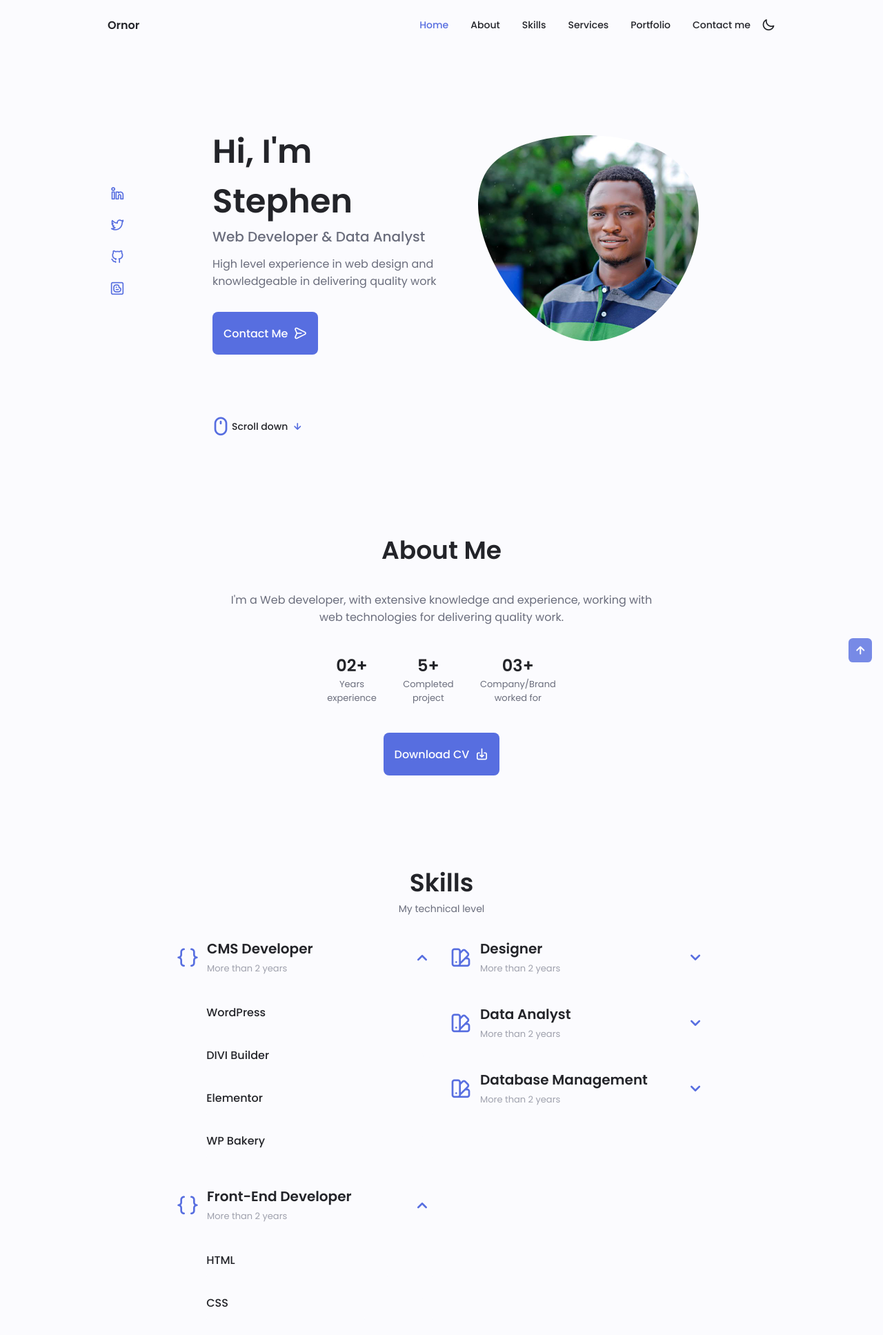
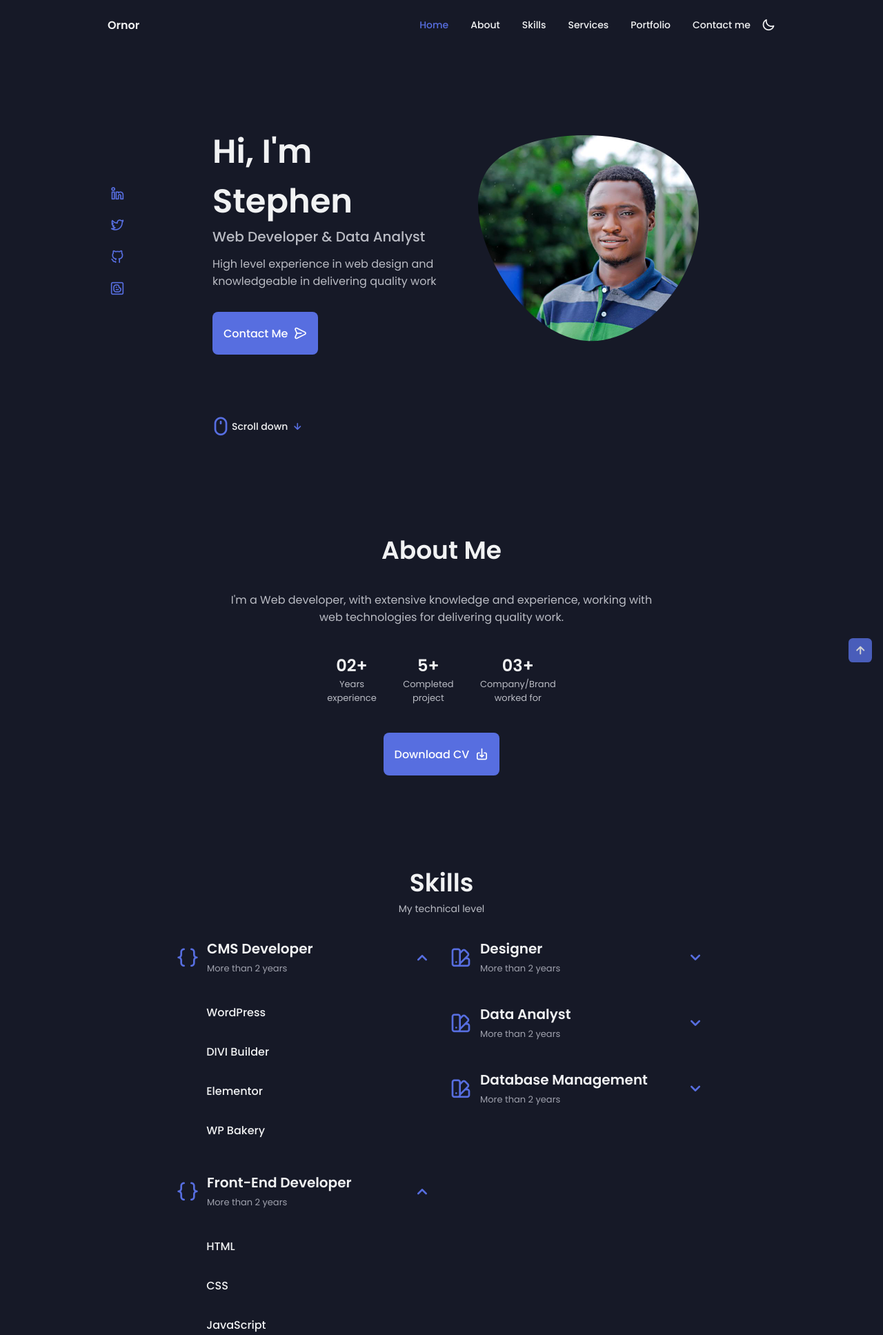
Before and after one commit to honordevop/ornor_portfolio, a PHP site: page / in a window 1280 px wide. Shown: the top 1935 px of the page at 69% size. Run offline with PHP 8.4, Linux system fonts and the light colour scheme.

Commit message:
Code: changed the default theme Dark

```diff
--- a/assets/CSS/styles.css
+++ b/assets/CSS/styles.css
@@ -125,6 +125,7 @@ body{
 
 h1,h2,h3,h4{
     color: var(--title-color);
+    /* color: white; */
     font-weight: var(--font-semi-bold);
 }
 
@@ -147,6 +148,7 @@ img{
 
 .section__title{
     font-size: var(--h1-font-size);
+    /* color: #FFF; */
 }
 
 .section__subtitle{
@@ -505,6 +507,7 @@ img{
 
 .skills__bar,
 .skills__percentage{
+    display: none; /* added to remove skills_percentage bar */
     height: 5px;
     border-radius: .25rem;
 }
@@ -702,9 +705,14 @@ img{
 
 .services__modal-content{
     position: relative;
-    background-color: var(--container-color);
+    background-color: white;
+    /* background-color: var(--container-color); */
     padding: 1.5rem;
     border-radius: .5rem;
+}
+
+.services_modal_color{
+    /* color: var(--first-color) !important; */
 }
 
 .services__modal-services{
@@ -719,6 +727,7 @@ img{
     font-size: var(--h3-font-size);
     font-weight: var(--font-medium);
     margin-bottom: var(--mb-1-5);
+    color: black;
 }
 
 .services__modal-close{
--- a/assets/js/main.js
+++ b/assets/js/main.js
@@ -59,7 +59,7 @@ tabs.forEach(tab =>{
         })
         target.classList.add('qualification__active')
 
-        tab.forEach(tab =>{
+        tabs.forEach(tab =>{
             tab.classList.remove('qualification__active')
         })
         tab.classList.add('qualification__active')
@@ -174,7 +174,7 @@ const getCurrentIcon = () => themeButton.classList.contains(iconTheme) ? 'uil-mo
 if (selectedTheme) {
   // If the validation is fulfilled, we ask what the issue was to know if we activated or deactivated the dark
   document.body.classList[selectedTheme === 'dark' ? 'add' : 'remove'](darkTheme)
-  themeButton.classList[selectedIcon === 'uil -moon' ? 'add' : 'remove'](iconTheme)
+  themeButton.classList[selectedIcon === 'uil-moon' ? 'add' : 'remove'](iconTheme)
 }
 
 // Activate / deactivate the theme manually with the button
--- a/home.html
+++ b/home.html
@@ -19,7 +19,7 @@
     <title>Ogunlade Stephen Olayide</title>
 </head>
 
-<body>
+<body class="dark-theme">
     <!--==================== HEADER ====================-->
     <header class="header" id="header">
         <nav class="nav container">
@@ -204,7 +204,7 @@
                             <div class="skills__data">
                                 <div class="skills__titles">
                                     <h3 class="skills__name">WordPress</h3>
-                                    <span class="skills__number">70%</span>
+                                    <!-- <span class="skills__number">70%</span> -->
                                 </div>
                                 <div class="skills__bar">
                                     <span class="skills__percentage skills__css"></span>
@@ -214,7 +214,7 @@
                             <div class="skills__data">
                                 <div class="skills__titles">
                                     <h3 class="skills__name">DIVI Builder</h3>
-                                    <span class="skills__number">95%</span>
+                                    <!-- <span class="skills__number">95%</span> -->
                                 </div>
                                 <div class="skills__bar">
                                     <span class="skills__percentage skills__js"></span>
@@ -224,7 +224,7 @@
                             <div class="skills__data">
                                 <div class="skills__titles">
                                     <h3 class="skills__name">Elementor</h3>
-                                    <span class="skills__number">89%</span>
+                                    <!-- <span class="skills__number">89%</span> -->
                                 </div>
                                 <div class="skills__bar">
                                     <span class="skills__percentage skills__js"></span>
@@ -234,7 +234,7 @@
                             <div class="skills__data">
                                 <div class="skills__titles">
                                     <h3 class="skills__name">WP Bakery</h3>
-                                    <span class="skills__number">90%</span>
+                                    <!-- <span class="skills__number">90%</span> -->
                                 </div>
                                 <div class="skills__bar">
                                     <span class="skills__percentage skills__angular"></span>
@@ -261,7 +261,7 @@
                             <div class="skills__data">
                                 <div class="skills__titles">
                                     <h3 class="skills__name">HTML</h3>
-                                    <span class="skills__number">80%</span>
+                                    <!-- <span class="skills__number">80%</span> -->
                                 </div>
                                 <div class="skills__bar">
                                     <span class="skills__percentage skills__html"></span>
@@ -271,7 +271,7 @@
                             <div class="skills__data">
                                 <div class="skills__titles">
                                     <h3 class="skills__name">CSS</h3>
-                                    <span class="skills__number">70%</span>
+                                    <!-- <span class="skills__number">70%</span> -->
                                 </div>
                                 <div class="skills__bar">
                                     <span class="skills__percentage skills__css"></span>
@@ -281,7 +281,7 @@
                             <div class="skills__data">
                                 <div class="skills__titles">
                                     <h3 class="skills__name">JavaScript</h3>
-                                    <span class="skills__number">50%</span>
+                                    <!-- <span class="skills__number">50%</span> -->
                                 </div>
                                 <div class="skills__bar">
                                     <span class="skills__percentage skills__js"></span>
@@ -291,7 +291,7 @@
                             <div class="skills__data">
                                 <div class="skills__titles">
                                     <h3 class="skills__name">Angular</h3>
-                                    <span class="skills__number">50%</span>
+                                    <!-- <span class="skills__number">50%</span> -->
                                 </div>
                                 <div class="skills__bar">
                                     <span class="skills__percentage skills__angular"></span>
@@ -318,7 +318,7 @@
                             <div class="skills__data">
                                 <div class="skills__titles">
                                     <h3 class="skills__name">Flask</h3>
-                                    <span class="skills__number">70%</span>
+                                    <!-- <span class="skills__number">70%</span> -->
                                 </div>
                                 <div class="skills__bar">
                                     <span class="skills__percentage skills__django"></span>
@@ -329,7 +329,7 @@
                             <div class="skills__data">
                                 <div class="skills__titles">
                                     <h3 class="skills__name">Python</h3>
-                                    <span class="skills__number">80%</span>
+                                    <!-- <span class="skills__number">80%</span> -->
                                 </div>
                                 <div class="skills__bar">
                                     <span class="skills__percentage skills__python"></span>
@@ -359,7 +359,7 @@
                             <div class="skills__data">
                                 <div class="skills__titles">
                                     <h3 class="skills__name">Figma</h3>
-                                    <span class="skills__number">50%</span>
+                                    <!-- <span class="skills__number">50%</span> -->
                                 </div>
                                 <div class="skills__bar">
                                     <span class="skills__percentage skills__figma"></span>
@@ -369,7 +369,7 @@
                             <div class="skills__data">
                                 <div class="skills__titles">
                                     <h3 class="skills__name">Sketch</h3>
-                                    <span class="skills__number">30%</span>
+                                    <!-- <span class="skills__number">30%</span> -->
                                 </div>
                                 <div class="skills__bar">
                                     <span class="skills__percentage skills__sketch"></span>
@@ -379,7 +379,7 @@
                             <div class="skills__data">
                                 <div class="skills__titles">
                                     <h3 class="skills__name">Photoshop</h3>
-                                    <span class="skills__number">75%</span>
+                                    <!-- <span class="skills__number">75%</span> -->
                                 </div>
                                 <div class="skills__bar">
                                     <span class="skills__percentage skills__photoshop"></span>
@@ -405,7 +405,7 @@
                             <div class="skills__data">
                                 <div class="skills__titles">
                                     <h3 class="skills__name">SQL</h3>
-                                    <span class="skills__number">50%</span>
+                                    <!-- <span class="skills__number">50%</span> -->
                                 </div>
                                 <div class="skills__bar">
                                     <span class="skills__percentage skills__figma"></span>
@@ -415,7 +415,7 @@
                             <div class="skills__data">
                                 <div class="skills__titles">
                                     <h3 class="skills__name">Python</h3>
-                                    <span class="skills__number">30%</span>
+                                    <!-- <span class="skills__number">30%</span> -->
                                 </div>
                                 <div class="skills__bar">
                                     <span class="skills__percentage skills__sketch"></span>
@@ -425,7 +425,7 @@
                             <div class="skills__data">
                                 <div class="skills__titles">
                                     <h3 class="skills__name">Tableau</h3>
-                                    <span class="skills__number">75%</span>
+                                    <!-- <span class="skills__number">75%</span> -->
                                 </div>
                                 <div class="skills__bar">
                                     <span class="skills__percentage skills__photoshop"></span>
@@ -451,7 +451,7 @@
                         <div class="skills__data">
                             <div class="skills__titles">
                                 <h3 class="skills__name">MySQL</h3>
-                                <span class="skills__number">80%</span>
+                                <!-- <span class="skills__number">80%</span> -->
                             </div>
                             <div class="skills__bar">
                                 <span class="skills__percentage skills__figma"></span>
@@ -461,7 +461,7 @@
                         <div class="skills__data">
                             <div class="skills__titles">
                                 <h3 class="skills__name">PSQL</h3>
-                                <span class="skills__number">90%</span>
+                                <!-- <span class="skills__number">90%</span> -->
                             </div>
                             <div class="skills__bar">
                                 <span class="skills__percentage skills__sketch"></span>
@@ -471,7 +471,7 @@
                         <div class="skills__data">
                             <div class="skills__titles">
                                 <h3 class="skills__name">SSMS</h3>
-                                <span class="skills__number">85%</span>
+                                <!-- <span class="skills__number">85%</span> -->
                             </div>
                             <div class="skills__bar">
                                 <span class="skills__percentage skills__photoshop"></span>
@@ -645,7 +645,7 @@
         </section>
 
         <!--==================== SERVICES ====================-->
-        <section class="services section" id="services">
+        <section class="services section services_modal_color" id="services">
             <h2 class="section__title">Services</h2>
             <span class="section__subtitle">What I offer</span>
 
@@ -1154,7 +1154,7 @@
             <div class="footer__container container grid">
                 <div>
                     <h1 class="footer__title">Ornor</h1>
-                    <span class="footer__subtitle">WordPress / Frontend Developer</span>
+                    <span class="footer__subtitle">WordPress / FullStack Developer</span>
                 </div>
 
                 <ul class="footer__links">
```
